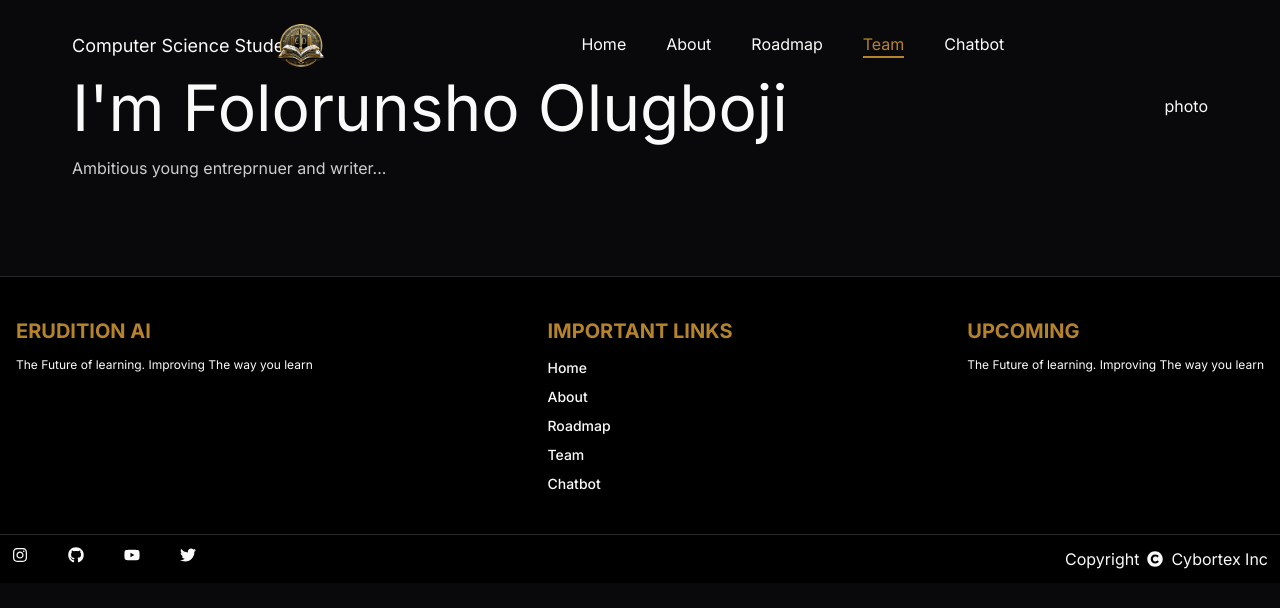
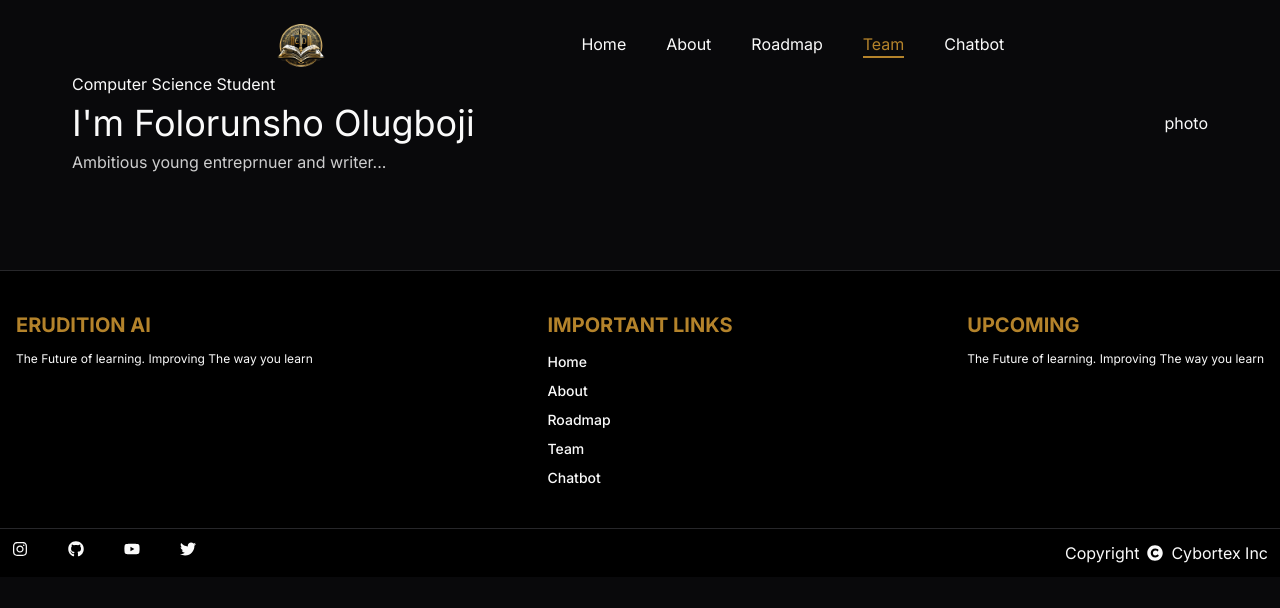
Before and after one commit to Cybortex/eruditionAI, a Next.js app: page /team in a window 1280 px wide. Shown: the top 608 px of the page. Built offline with nearby package versions, Linux system fonts and the light colour scheme.

Commit message:
TeamCArd

```diff
--- a/src/components/TeamCards.tsx
+++ b/src/components/TeamCards.tsx
@@ -2,13 +2,13 @@
 
 const TeamCards = () => {
   return (
-    <section className='h-full'>
+    <section className='h-full mt-10'>
         <div className='container mx-auto h-full'>
             <div className="flex flex-col items-center justify-between xl:flex-row xl:pt-8 xl:pb-24">
 
                 <div className="text-center xl:text-left">
-                    <span className='text-lg'>Computer Science Student</span>
-                    <h1 className='text-[36px] xl:text-[64px] leading-[1.1]font-semibold'>
+                    <span className='text-md'>Computer Science Student</span>
+                    <h1 className='text-[28px] xl:text-[36px] leading-[1.1]font-semibold'>
                         I&apos;m Folorunsho Olugboji
                     </h1>
                     <p className='max-w-[500px]mb-9 text-white/80'>Ambitious young entreprnuer and writer...</p>
```
